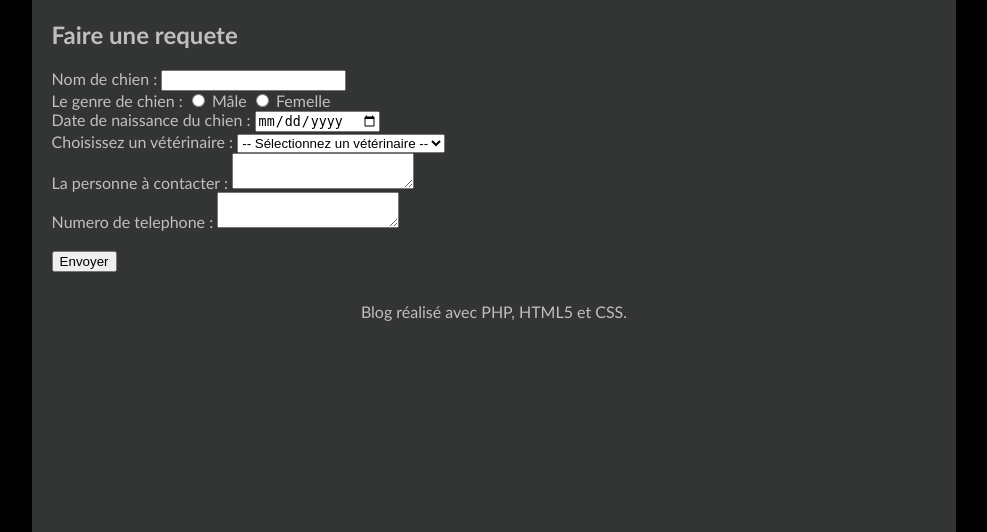
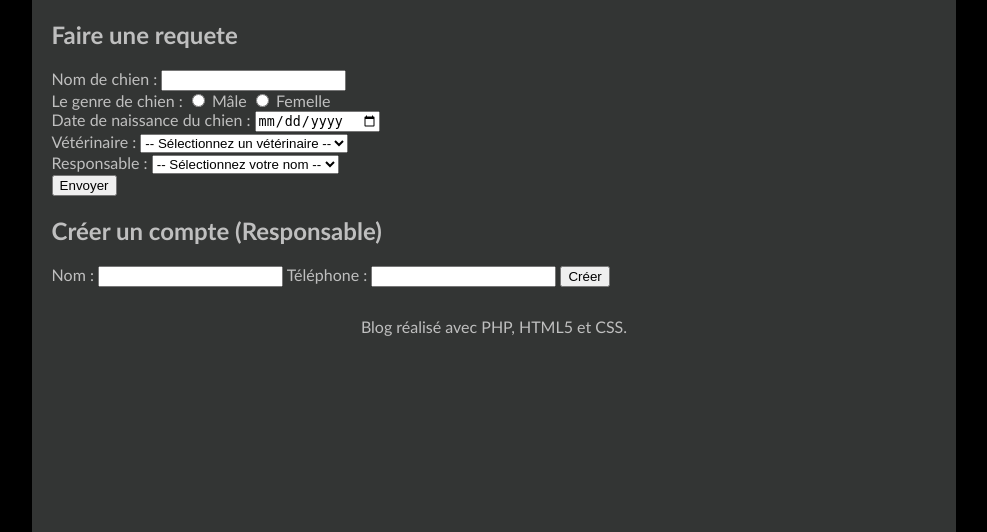
Before and after one commit to John-AMB/420H56MO-John, a PHP site: template Vue/vueChien.php in a window 1280 px wide. Shown: the part 286-818 px from the top of the page, without its empty margins (146-1133 px from the left). Run offline with PHP 8.4, Linux system fonts and the light colour scheme; the template is opened without the code that fills it: most values are stand-ins (such as "Sample title", 1, 10 or a date in 2020); data that the repository does not hold is empty.

Commit message:
ajout de fonctionnalite: user peut maintenant ajouter des personnes responsables. -> redirige vers l'accueil

```diff
--- a/Vue/vueChien.php
+++ b/Vue/vueChien.php
@@ -18,15 +18,17 @@
     <h2>Faire une requete</h2>
     <p>
         <label for="nom">Nom de chien</label> : <input type="text" name="auteur" id="auteur" /><br />
+
         <label for="texte">Le genre de chien</label> :
-        <input type="radio" name="genre" value="sexe" required/>
+        <input type="radio" name="sexe" value="male" required/>
         <label for="male">Mâle</label>
-        <input type="radio" name="genre" value="sexe" required/>
-        <label for="femelle">Femelle</label><br />
+        <input type="radio" name="sexe" value="femelle" required/>
+        <label for="femelle">Femelle</label></br>
+
         <label for="date_de_naissance">Date de naissance du chien :</label>
         <input type="date" name="date_de_naissance" id="date_de_naissance" required><br />
 
-        <label for="vet_id">Choisissez un vétérinaire :</label>
+        <label for="vet_id">Vétérinaire :</label>
         <select name="vet_id" id="vet_id" required>
         <option value="">-- Sélectionnez un vétérinaire --</option>
         <?php foreach ($veterinaires as $vet): ?>
@@ -34,15 +36,34 @@
             <?= htmlspecialchars($vet['nom']) ?>
             </option>
         <?php endforeach; ?>
+
         </select><br />
-
-        <label for="responsable">La personne à contacter</label> :  <textarea type="text" name="texte" id="texte" ></textarea><br />
-        <label for="numero">Numero de telephone</label> :  <textarea type="text" name="texte" id="texte" ></textarea><br />
-
-
-        <input type="hidden" name="article_id" value="<?= $article['id'] ?>" /><br />
+        <label for="responsable_id">Responsable :</label>
+        <select name="responsable_id" id="responsable" required>
+        <option value="">-- Sélectionnez votre nom --</option>
+        <?php foreach ($responsables as $responsable): ?>
+            <option value="<?= htmlspecialchars($responsable['id']) ?>">
+            <?= htmlspecialchars($responsable['nom']) ?>
+            </option>
+        <?php endforeach; ?>
+        </select><br />
         <input type="submit" value="Envoyer" />
     </p>
+</form>
+
+<form action="index.php?action=responsable" method="post">
+    <h2>Créer un compte (Responsable)</h2>
+    <label for="nom">Nom :</label>
+    <input type="text" id="nom" name="nom" required>
+
+    <label for="numero_de_telephone">Téléphone :</label>
+    <input type="text" id="numero_de_telephone" name="numero_de_telephone"
+       pattern="\(\d{3}\) \d{3}-\d{4}"
+       title="Format attendu: (123) 456-7891"
+       required>
+
+    <input type="hidden" name="chien_id" value="<?= $chien['id'] ?>">
+    <button type="submit">Créer</button>
 </form>
 
 <?php $contenu = ob_get_clean(); ?>
```
Also changed, not shown: Controleur/Controleur.php (+7 -0 lines), Modele/Modele.php (+11 -8 lines), index.php (+19 -1 lines).
